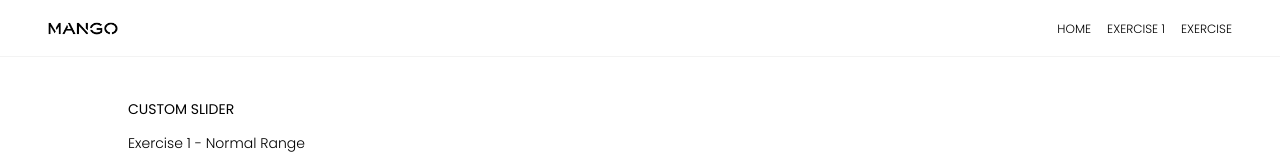
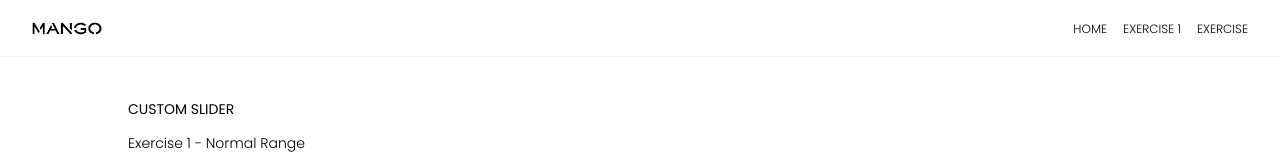
Before and after one commit to karlajaramillo/custom-range-app, a Next.js app: page / in a window 1280 px wide. Shown: the top 160 px of the page. Built offline with nearby package versions, Linux system fonts and the light colour scheme.

Commit message:
chore: add style

```diff
--- a/app/components/Navbar/Navbar.module.css
+++ b/app/components/Navbar/Navbar.module.css
@@ -1,5 +1,5 @@
 .wrapper {
-  margin: 0.5rem 3rem;
+  margin: 0.5rem 2rem;
 }
 
 .border {
```
